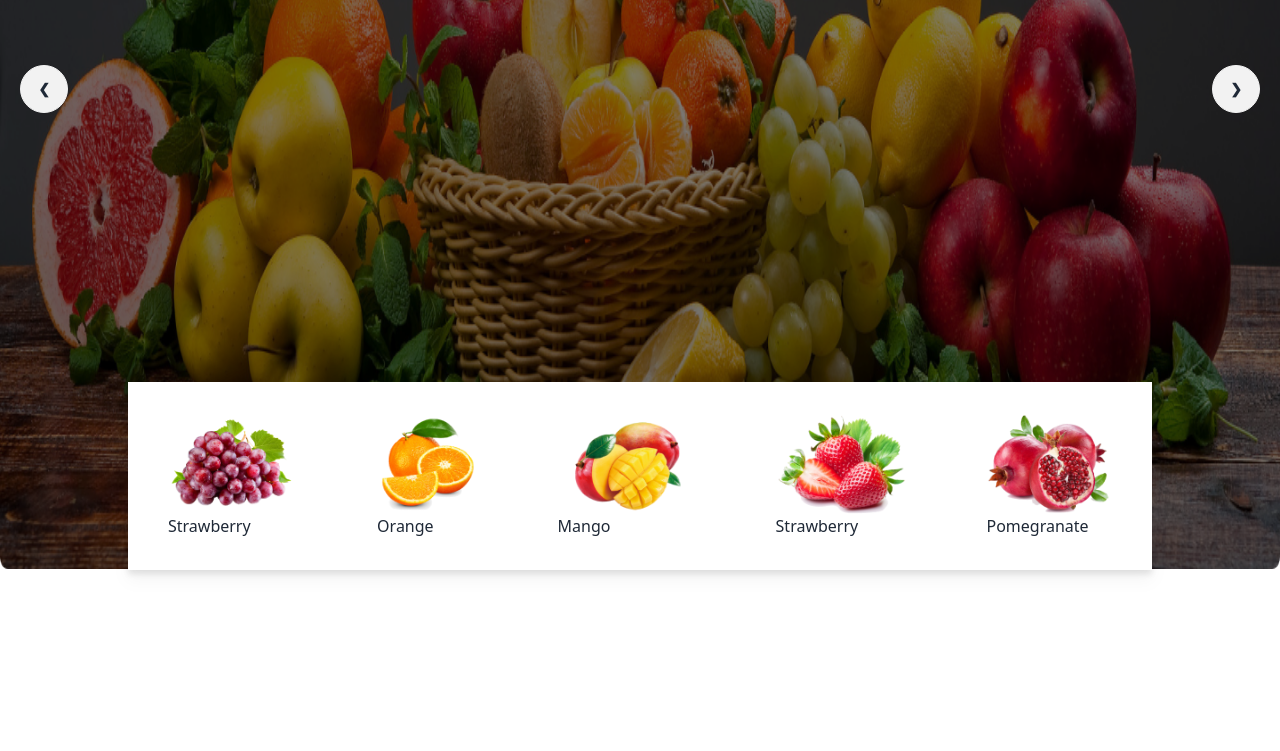
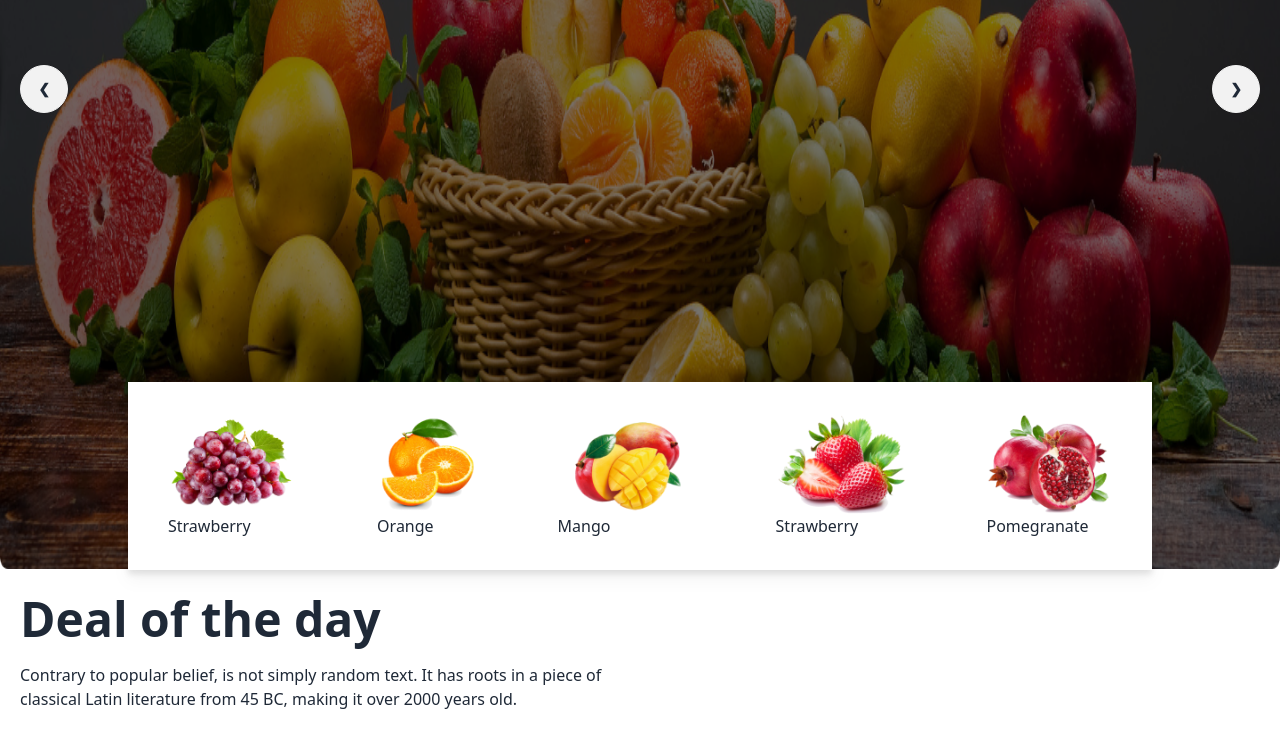
Before and after one commit to ahad5z/fruit-website, a plain HTML site: page index.html in a window 1280 px wide. Shown: the part 467-1218 px from the top of the page. Before the commit the page ends 1042 px from the top, so only its background shows below. Drawn offline with nearby package versions, Linux system fonts and the light colour scheme; grey boxes are pictures that could not be loaded.

Commit message:
add Deal of the day

```diff
--- a/index.html
+++ b/index.html
@@ -199,7 +199,14 @@
     </header>
     <main>
 
-
+      <!-- Deal of the day -->
+    <section class="text-center md:text-start">
+      <div class="flex justify-between flex-col md:flex-row p-5">
+        <div class="">
+          <h3 class="font-bold text-5xl">Deal of the day</h3>
+          <p class=" lg:w-[37rem] py-5">Contrary to popular belief, is not simply random text. It has roots in a piece
+            of classical Latin literature from 45 BC, making it over 2000 years old.</p>
+        </div>
     </main>
 
 </body>
```
